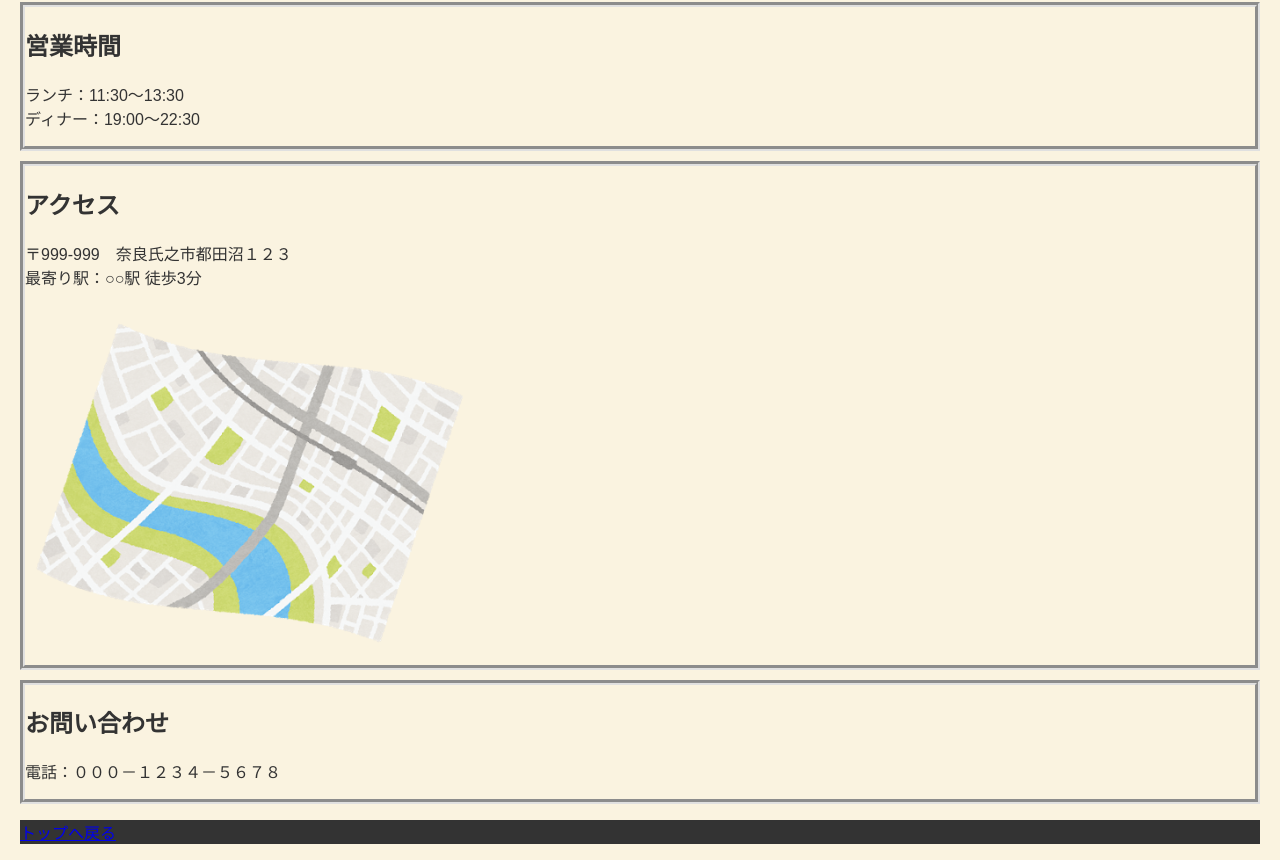
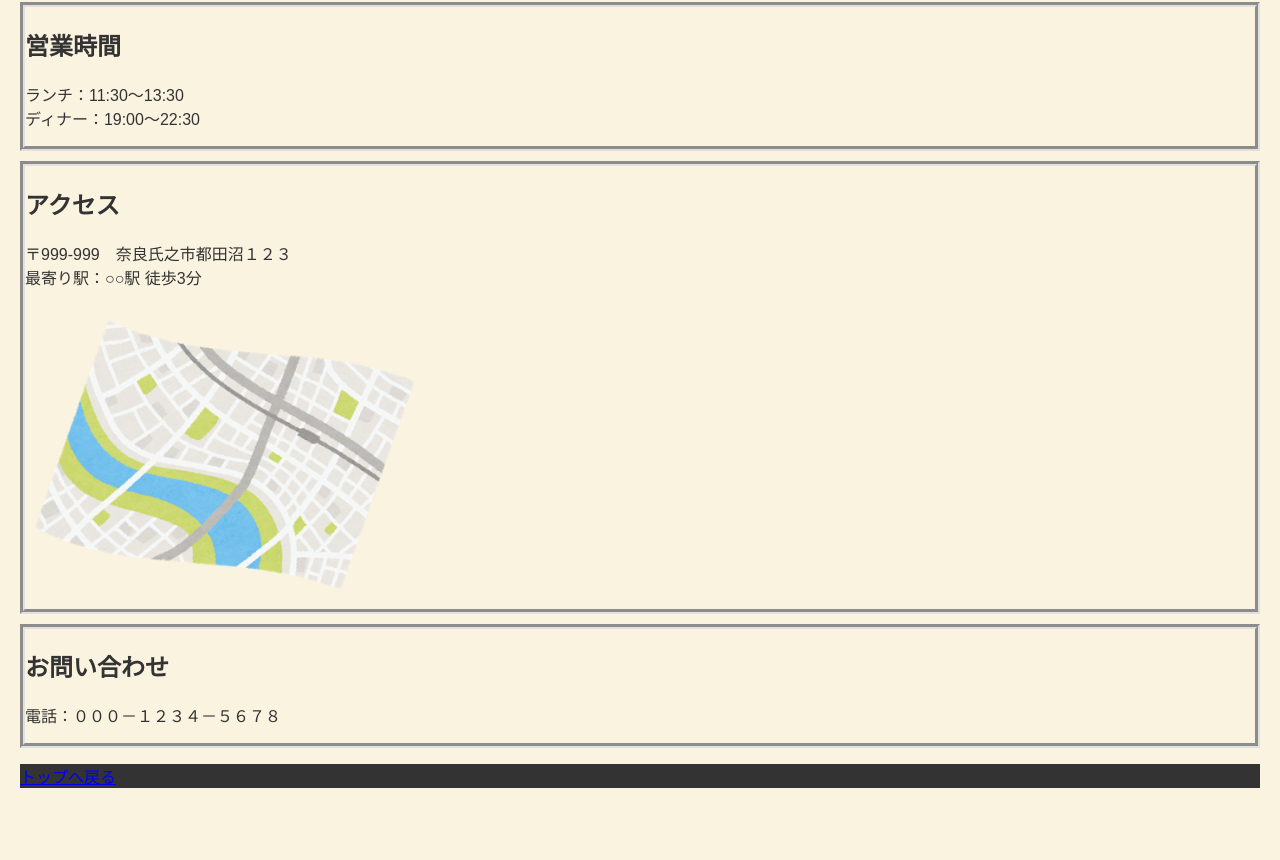
Before and after one commit to s2332137uw-sys/Italian, a plain HTML site: page about.html in a window 1280 px wide. Shown: the part 229-1089 px from the top of the page. After the commit the page ends 1033 px from the top, so only its background shows below. Drawn offline with Linux system fonts and the light colour scheme.

Commit message:
Update about.html

```diff
--- a/about.html
+++ b/about.html
@@ -30,7 +30,7 @@
     <section>
       <h2>アクセス</h2>
       <p>〒999-999　奈良氏之市都田沼１２３<br>最寄り駅：○○駅 徒歩3分</p>
-		<img src="map_open.png" width="450" height="356" alt="マップ"/>
+		<img src="map_open.png" width="400" height="300" alt="マップ"/>
     </section>
     <section>
       <h2>お問い合わせ</h2>
```
